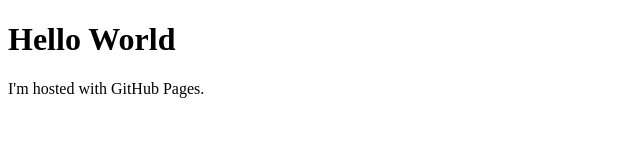
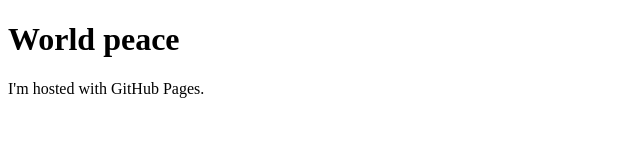
Before and after one commit to fermaf/sandbox, a plain HTML site: page index.html in a window 1280 px wide. Shown: the whole page, without its empty margins (0-640 px from the left). Drawn offline with Linux system fonts and the light colour scheme.

Commit message:
Update index.html
helloing with a wish

```diff
--- a/index.html
+++ b/index.html
@@ -1,7 +1,7 @@
 <!DOCTYPE html>
 <html>
 <body>
-<h1>Hello World</h1>
+<h1>World peace</h1>
 <p>I'm hosted with GitHub Pages.</p>
 </body>
 </html>
```
